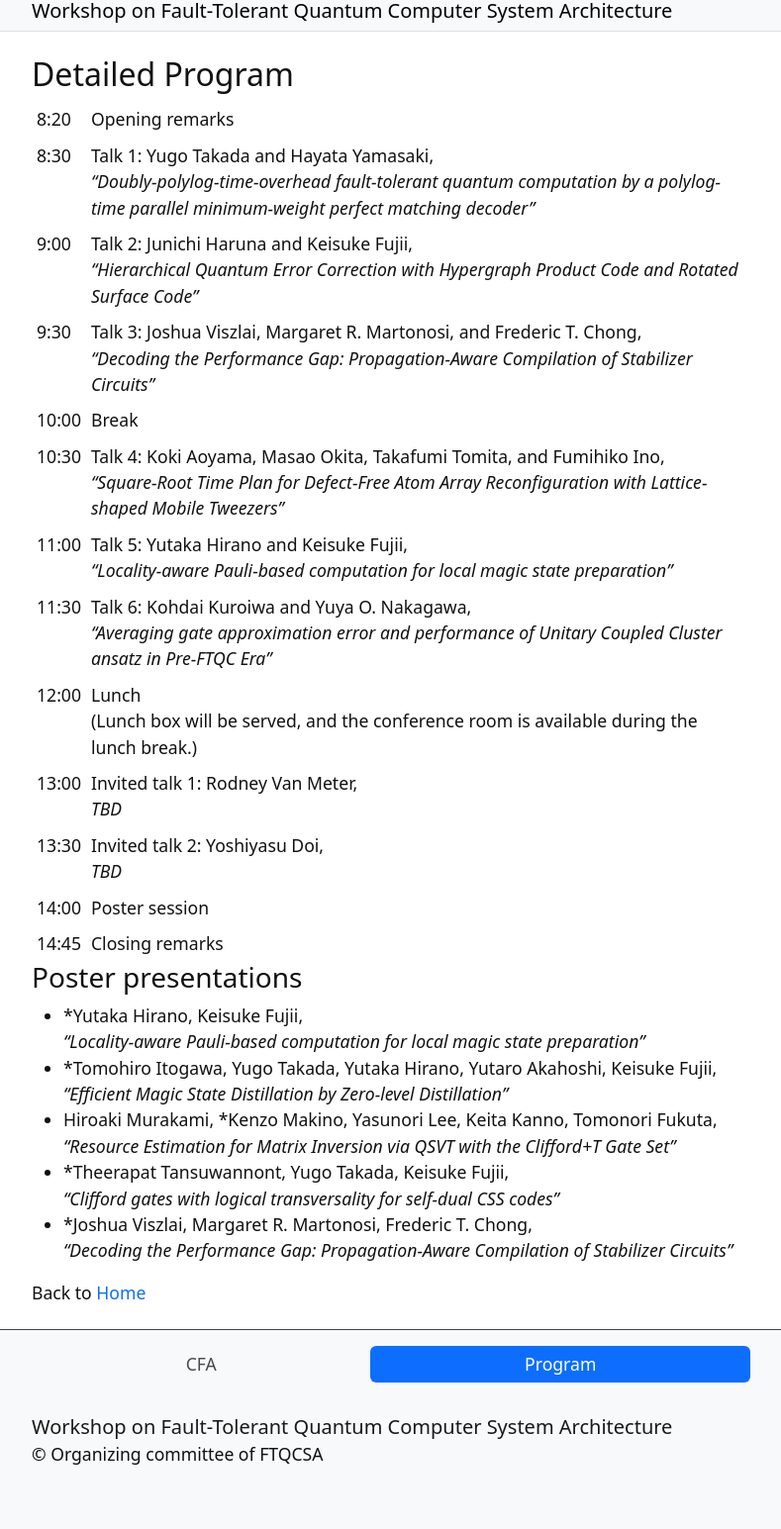
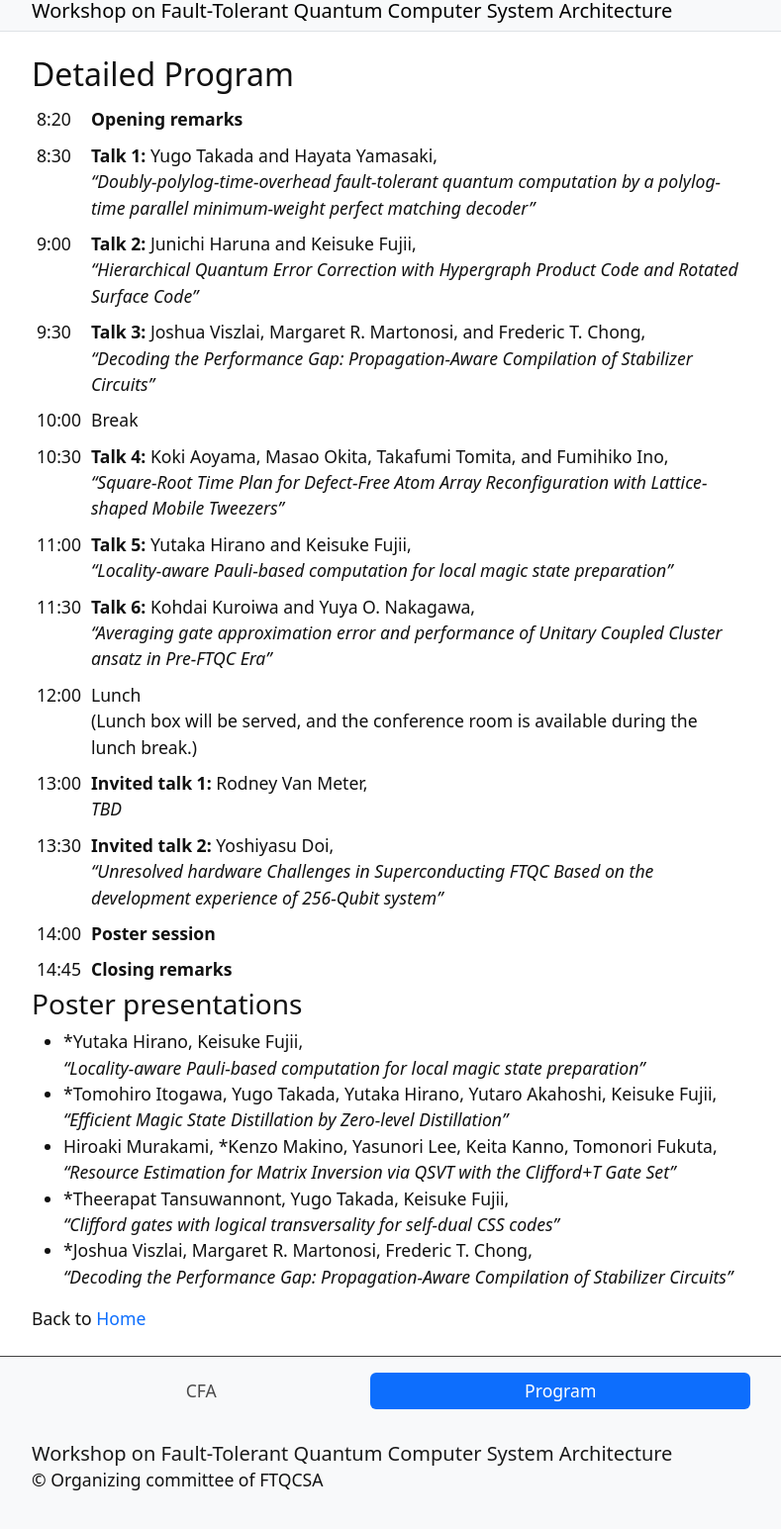
Before and after one commit to ftqcsa/ftqcsa.github.io, a Jekyll site: the page built from content/1-program.md, in a window 1280 px wide, cut to the strip 121-1694 px from the top of the page. Shown: the top 1545 px of the strip at 99% size, without its empty margins (245-1034 px from the left). Built offline with Jekyll 4.4.1, drawn with Linux system fonts in a browser that asks for light colours.

Commit message:
Update 1-program.md

```diff
--- a/content/1-program.md
+++ b/content/1-program.md
@@ -17,6 +17,9 @@ topics: Program, 2025
     padding: 5px;
     vertical-align: top;
   }
+  tr td:nth-of-type(1) {
+    text-aligh: center;
+  }
 </style>
 
 # FTQCSA2025 program
@@ -26,19 +29,19 @@ topics: Program, 2025
 
 | time  | program         |
 |-------|-----------------|
-|  8:20 | Opening remarks |
-|  8:30 | Talk 1: Yugo Takada and Hayata Yamasaki,<br>_"Doubly-polylog-time-overhead fault-tolerant quantum computation by a polylog-time parallel minimum-weight perfect matching decoder"_ |
-|  9:00 | Talk 2: Junichi Haruna and Keisuke Fujii,<br>_"Hierarchical Quantum Error Correction with Hypergraph Product Code and Rotated Surface Code"_ |
-|  9:30 | Talk 3: Joshua Viszlai, Margaret R. Martonosi, and Frederic T. Chong,<br>_"Decoding the Performance Gap: Propagation-Aware Compilation of Stabilizer Circuits"_ |
+|  8:20 | __Opening remarks__ |
+|  8:30 | __Talk 1:__ Yugo Takada and Hayata Yamasaki,<br>_"Doubly-polylog-time-overhead fault-tolerant quantum computation by a polylog-time parallel minimum-weight perfect matching decoder"_ |
+|  9:00 | __Talk 2:__ Junichi Haruna and Keisuke Fujii,<br>_"Hierarchical Quantum Error Correction with Hypergraph Product Code and Rotated Surface Code"_ |
+|  9:30 | __Talk 3:__ Joshua Viszlai, Margaret R. Martonosi, and Frederic T. Chong,<br>_"Decoding the Performance Gap: Propagation-Aware Compilation of Stabilizer Circuits"_ |
 | 10:00 | Break |
-| 10:30 | Talk 4: Koki Aoyama, Masao Okita, Takafumi Tomita, and Fumihiko Ino,<br>_"Square-Root Time Plan for Defect-Free Atom Array Reconfiguration with Lattice-shaped Mobile Tweezers"_ |
-| 11:00 | Talk 5: Yutaka Hirano and Keisuke Fujii,<br>_"Locality-aware Pauli-based computation for local magic state preparation"_ |
-| 11:30 | Talk 6: Kohdai Kuroiwa and Yuya O. Nakagawa,<br>_"Averaging gate approximation error and performance of Unitary Coupled Cluster ansatz in Pre-FTQC Era"_ |
+| 10:30 | __Talk 4:__ Koki Aoyama, Masao Okita, Takafumi Tomita, and Fumihiko Ino,<br>_"Square-Root Time Plan for Defect-Free Atom Array Reconfiguration with Lattice-shaped Mobile Tweezers"_ |
+| 11:00 | __Talk 5:__ Yutaka Hirano and Keisuke Fujii,<br>_"Locality-aware Pauli-based computation for local magic state preparation"_ |
+| 11:30 | __Talk 6:__ Kohdai Kuroiwa and Yuya O. Nakagawa,<br>_"Averaging gate approximation error and performance of Unitary Coupled Cluster ansatz in Pre-FTQC Era"_ |
 | 12:00 | Lunch<br>(Lunch box will be served, and the conference room is available during the lunch break.) |
-| 13:00 | Invited talk 1: Rodney Van Meter,<br>_TBD_ |
-| 13:30 | Invited talk 2: Yoshiyasu Doi,<br>_TBD_ |
-| 14:00 | Poster session |
-| 14:45 | Closing remarks |
+| 13:00 | __Invited talk 1:__ Rodney Van Meter,<br>_TBD_ |
+| 13:30 | __Invited talk 2:__ Yoshiyasu Doi,<br>_"Unresolved hardware Challenges in Superconducting FTQC Based on the development experience of 256-Qubit system"_ |
+| 14:00 | __Poster session__ |
+| 14:45 | __Closing remarks__ |
 
 ### Poster presentations
 
```
